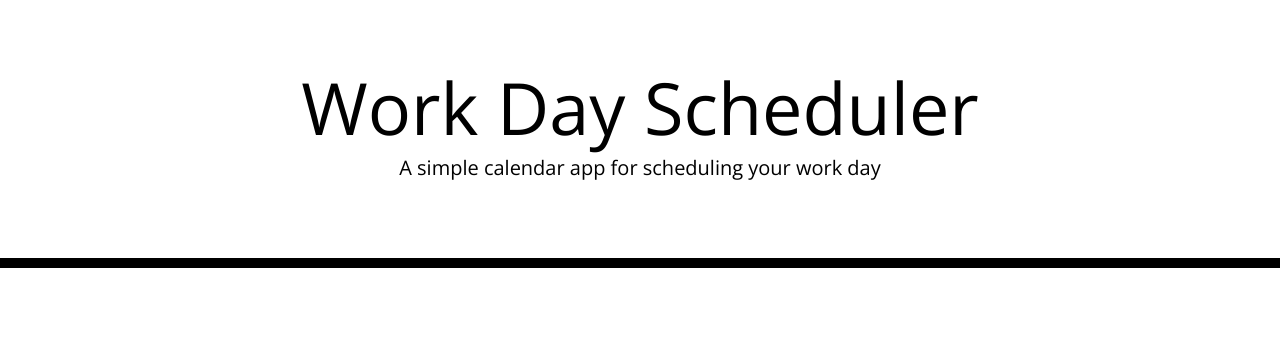
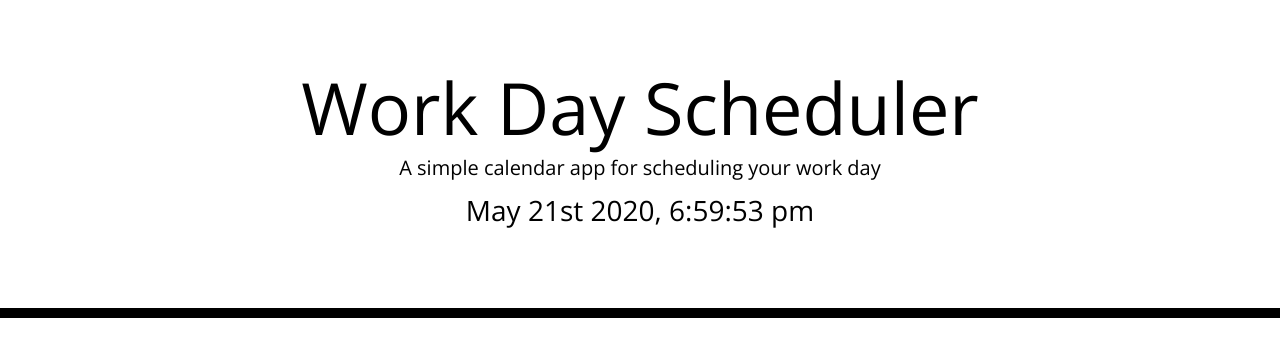
Before and after one commit to davenportnw/work_day_scheduler, a plain HTML site: page index.html in a window 1280 px wide. Drawn offline with nearby package versions, Linux system fonts and the light colour scheme.

Commit message:
Present current date and time at the top of the planner.

```diff
--- a/app.js
+++ b/app.js
@@ -0,0 +1,15 @@
+//List
+//  1.)Display current date
+//  2.)
+
+//grab elements
+
+let currentDay = document.getElementById("currentDay");
+
+
+//Present current time & date
+
+const today = moment().format('MMMM Do YYYY, h:mm:ss a');
+console.log("today", today);
+
+currentDay.innerHTML = "<h3>" + today + "</h3>";
--- a/index.html
+++ b/index.html
@@ -34,5 +34,6 @@
 
     <script src="https://code.jquery.com/jquery-3.4.1.min.js"></script>
     <script src="https://cdnjs.cloudflare.com/ajax/libs/moment.js/2.24.0/moment.min.js"></script>
+    <script src="app.js"></script>
   </body>
 </html>
```
